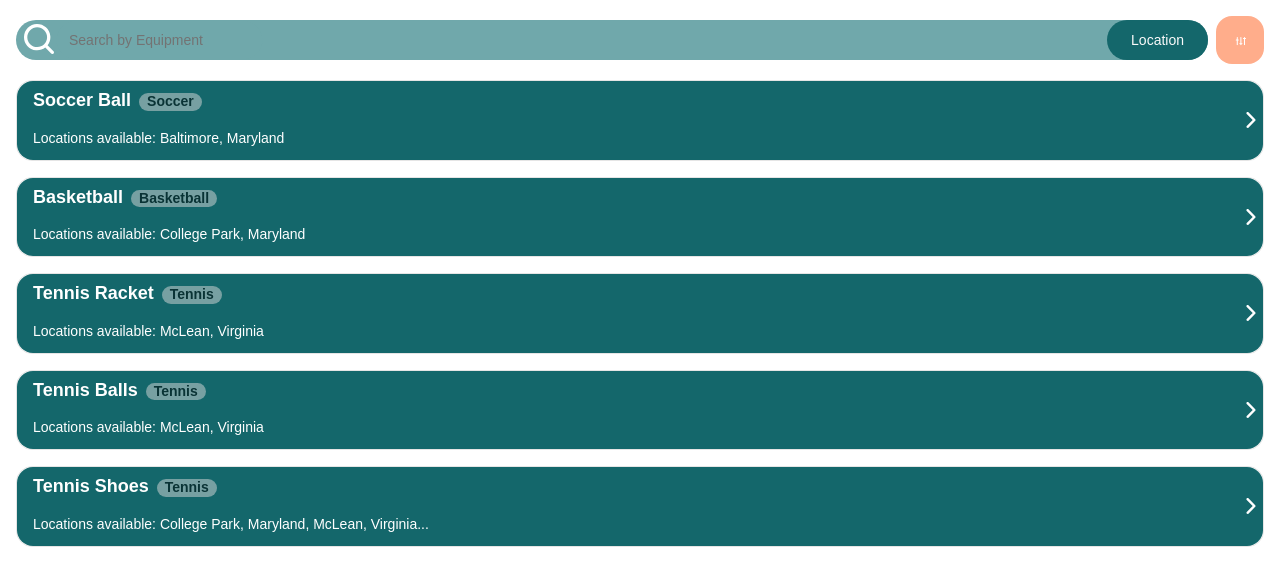
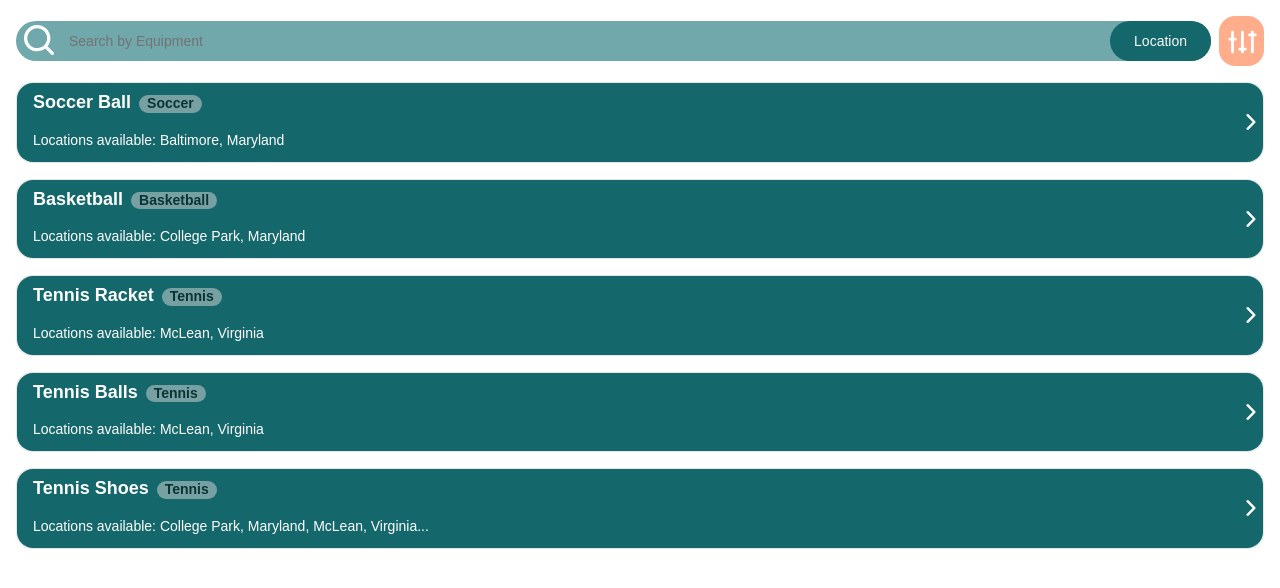
Before and after one commit to Hack4Impact-UMD/leveling-the-playing-field, a Next.js app: page / in a window 1280 px wide. Shown: the top 588 px of the page. Built offline with nearby package versions, Linux system fonts and the light colour scheme.

Commit message:
fix FilterIcon Svg being too small

```diff
--- a/src/app/search-page/Search.tsx
+++ b/src/app/search-page/Search.tsx
@@ -197,7 +197,10 @@ const SearchPage = () => {
             {searchMode === 'equipment' ? 'Location' : 'Equipment'}
           </Button>
         </div>
-        <Button onClick={handleFilterToggle} className="bg-orange-light hover:bg-orange-light focus:bg-orange-light h-12 rounded-2xl">
+        <Button
+          onClick={handleFilterToggle}
+          className="bg-orange-light hover:bg-orange-light focus:bg-orange-light w-[45px] h-[50px] rounded-2xl [&_svg]:w-11 [&_svg]:h-11 [&_svg]:-ml-1 [&_svg]:-mt-1"
+        >
           <FilterIcon />
         </Button>
       </div>
```
